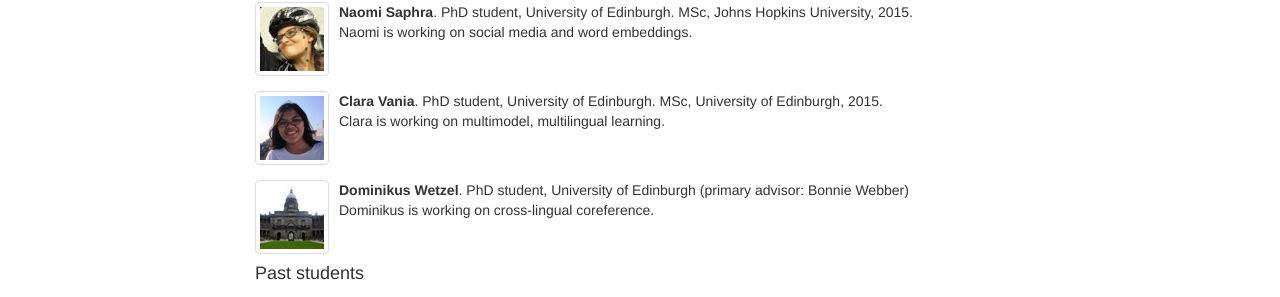
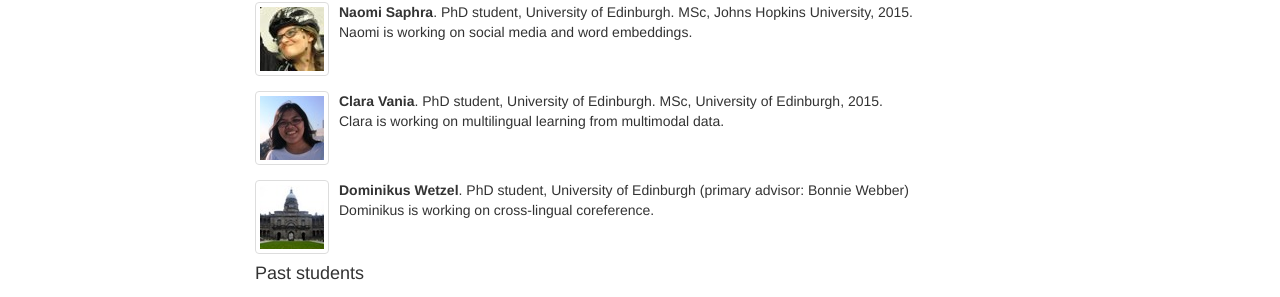
Before and after one commit to alopez/alopez.github.com, a Jekyll site: the page built from collaborators.html, in a window 1280 px wide and 900 px high, scrolled down 339 px. Shown: the part 147-444 px from the top of the window. Built offline with Jekyll 4.4.1, drawn with Linux system fonts in a browser that asks for light colours.

Commit message:
Update collaborators

```diff
--- a/collaborators.html
+++ b/collaborators.html
@@ -37,7 +37,7 @@ students:
     url: http://www.inf.ed.ac.uk/people/students/Clara_Vania.html
     tagline: PhD student, University of Edinburgh. MSc, University of Edinburgh, 2015.
     description: >
-      Clara is working on multimodel, multilingual learning.
+      Clara is working on multilingual learning from multimodal data.
   -
     name: Dominikus Wetzel
     img: edi
```
